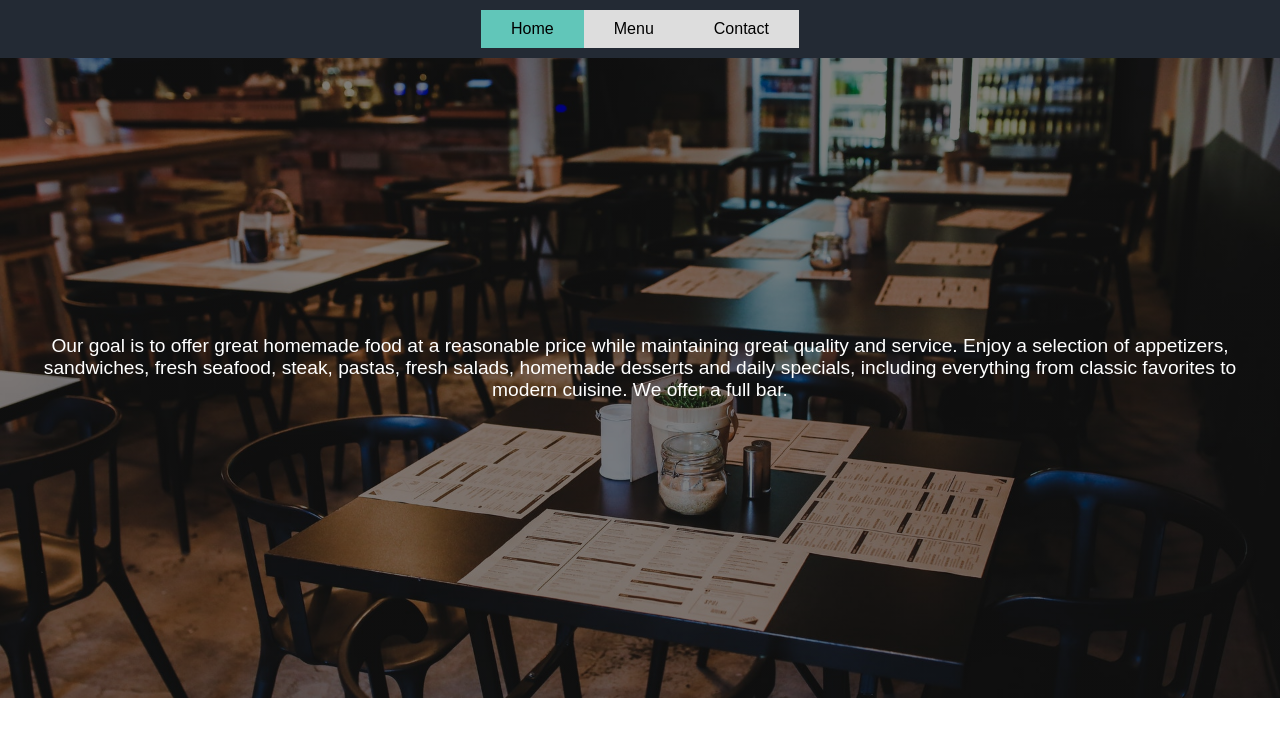
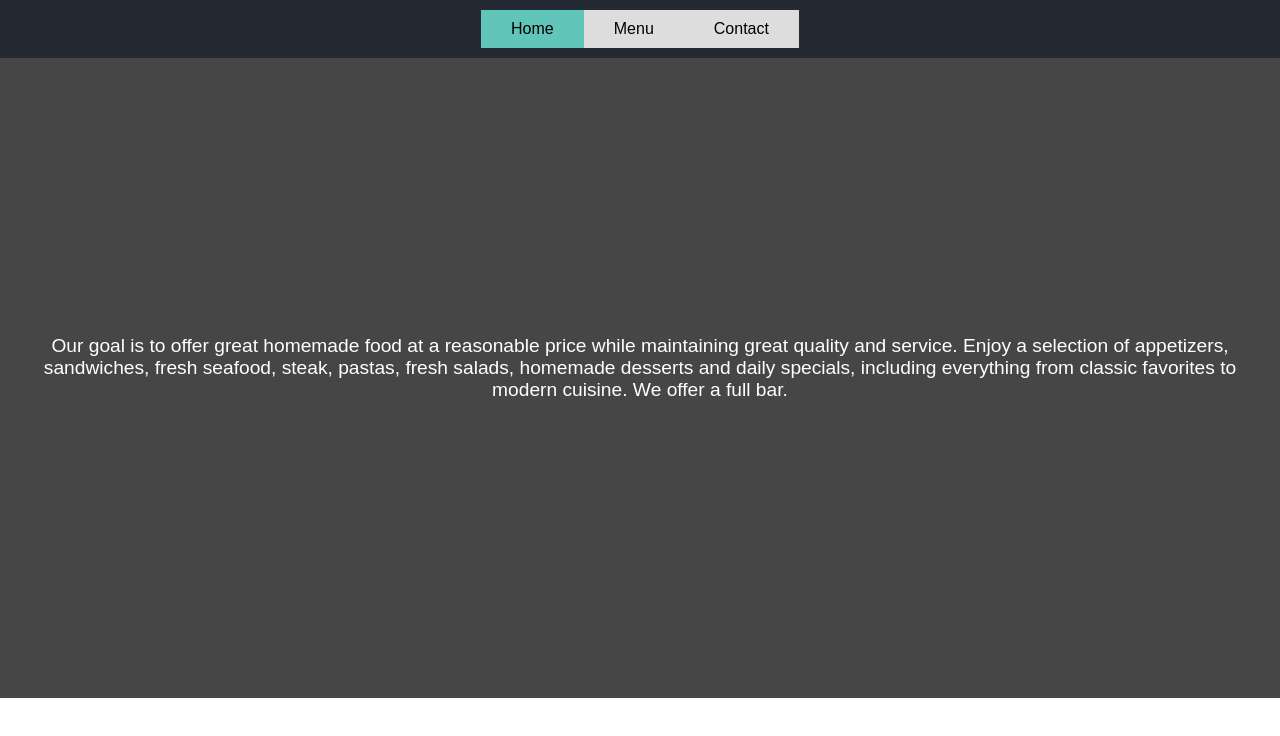
Before and after one commit to Yeffry921/Restaurant-Page, a plain HTML site: page index.html in a window 1280 px wide. Drawn offline with Linux system fonts and the light colour scheme.

Commit message:
Update styles.css

```diff
--- a/styles.css
+++ b/styles.css
@@ -51,7 +51,7 @@ body {
 
 .home-content {
     height: 100%;
-    background-image: linear-gradient(rgba(0, 0, 0, 0.5), rgba(0, 0, 0, 0.5) ), url('/imgs/Menu/table.jpg');
+/*     background-image: linear-gradient(rgba(0, 0, 0, 0.5), rgba(0, 0, 0, 0.5) ), url('/imgs/Menu/table.jpg'); */
     background-position: center center;
     background-repeat: no-repeat;
     background-attachment: fixed;
```
